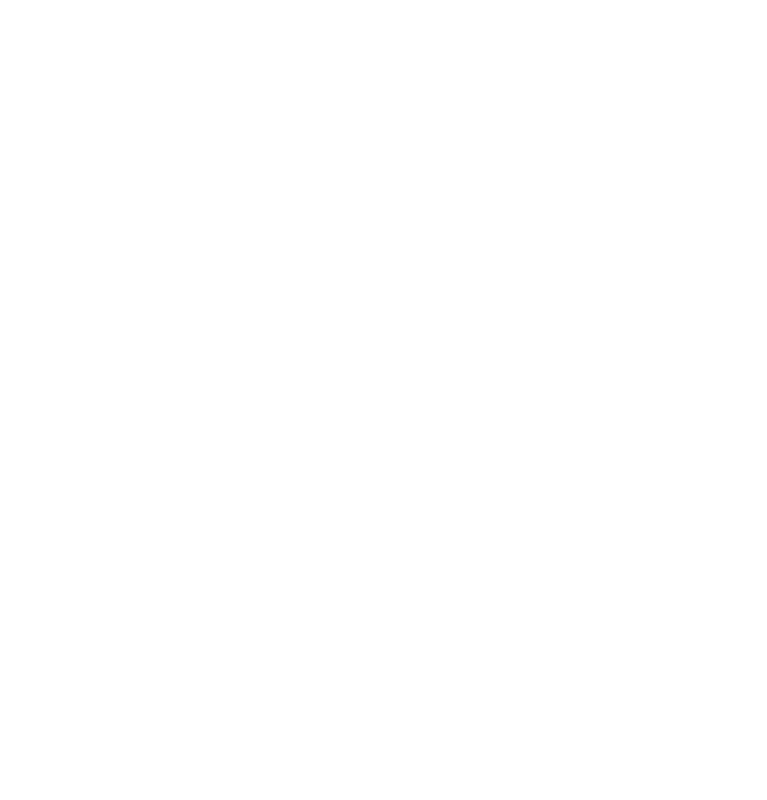
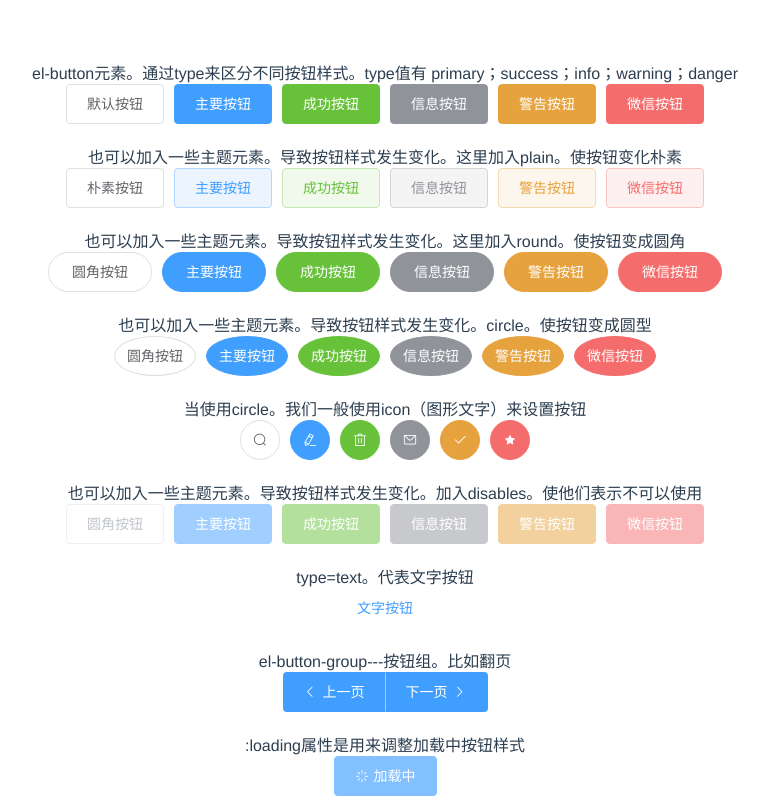
Before and after one commit to HaveyYe/VueElementUI, a Vue app: page /#/button in a window 1280 px wide. Shown: the whole page, without its empty margins (255-1022 px from the left). Built offline with nearby package versions, Linux system fonts and the light colour scheme.

Commit message:
2019-01-05：学习Button和Link文字链接。

```diff
--- a/src/components/HelloWorld.vue
+++ b/src/components/HelloWorld.vue
@@ -1,9 +1,12 @@
 <template>
   <div class="hello">
     <el-row :gutter="20">
-      <el-col :span="10" class="bg-purple-light"><router-link to="/layout">学习Layout布局</router-link></el-col>
-      <el-col :span="10" class="bg-purple"><router-link to="/container">学习Container布局容器</router-link></el-col>
+      <el-col :span="6" class="bg-purple-light"><router-link to="/layout">学习Layout布局</router-link></el-col>
+      <el-col :span="6" class="bg-purple"><router-link to="/container">学习Container布局容器</router-link></el-col>
+      <el-col :span="6" class="bg-purple-light"><router-link to="/button">学习Button</router-link></el-col>
+      <el-col :span="6" class="bg-purple-dark"><router-link to="/link">学习Link</router-link></el-col>
     </el-row>
+
   </div>
 </template>
 
--- /dev/null
+++ b/src/components/assembly/Button.vue
@@ -0,0 +1,90 @@
+<template>
+  <div id="Button">
+    <el-row>
+      <el-col :span="24"><span>el-button元素。通过type来区分不同按钮样式。type值有
+    primary；success；info；warning；danger</span></el-col>
+      <el-button>默认按钮</el-button>
+      <el-button type="primary">主要按钮</el-button>
+      <el-button type="success">成功按钮</el-button>
+      <el-button type="info">信息按钮</el-button>
+      <el-button type="warning">警告按钮</el-button>
+      <el-button type="danger">微信按钮</el-button>
+    </el-row>
+
+    <el-row>
+      <el-col :span="24"><span>也可以加入一些主题元素。导致按钮样式发生变化。这里加入plain。使按钮变化朴素</span></el-col>
+      <el-button plain>朴素按钮</el-button>
+      <el-button type="primary" plain>主要按钮</el-button>
+      <el-button type="success" plain>成功按钮</el-button>
+      <el-button type="info" plain>信息按钮</el-button>
+      <el-button type="warning" plain>警告按钮</el-button>
+      <el-button type="danger" plain>微信按钮</el-button>
+    </el-row>
+
+    <el-row>
+      <el-col :span="24"><span>也可以加入一些主题元素。导致按钮样式发生变化。这里加入round。使按钮变成圆角</span></el-col>
+      <el-button round>圆角按钮</el-button>
+      <el-button type="primary" round>主要按钮</el-button>
+      <el-button type="success" round>成功按钮</el-button>
+      <el-button type="info" round>信息按钮</el-button>
+      <el-button type="warning" round>警告按钮</el-button>
+      <el-button type="danger" round>微信按钮</el-button>
+    </el-row>
+
+    <el-row>
+      <el-col :span="24"><span>也可以加入一些主题元素。导致按钮样式发生变化。circle。使按钮变成圆型</span></el-col>
+      <el-button circle>圆角按钮</el-button>
+      <el-button type="primary" circle>主要按钮</el-button>
+      <el-button type="success" circle>成功按钮</el-button>
+      <el-button type="info" circle>信息按钮</el-button>
+      <el-button type="warning" circle>警告按钮</el-button>
+      <el-button type="danger" circle>微信按钮</el-button>
+    </el-row>
+
+    <el-row>
+      <el-col :span="24"><span>当使用circle。我们一般使用icon（图形文字）来设置按钮</span></el-col>
+      <el-button circle icon="el-icon-search"></el-button>
+      <el-button type="primary" circle icon="el-icon-edit"></el-button>
+      <el-button type="success" circle icon="el-icon-delete"></el-button>
+      <el-button type="info" circle icon="el-icon-message"></el-button>
+      <el-button type="warning" circle icon="el-icon-check"></el-button>
+      <el-button type="danger" circle icon="el-icon-star-on"></el-button>
+    </el-row>
+    <el-row>
+      <el-col :span="24"><span>也可以加入一些主题元素。导致按钮样式发生变化。加入disables。使他们表示不可以使用</span></el-col>
+      <el-button disabled>圆角按钮</el-button>
+      <el-button type="primary" disabled>主要按钮</el-button>
+      <el-button type="success" disabled>成功按钮</el-button>
+      <el-button type="info" disabled>信息按钮</el-button>
+      <el-button type="warning" disabled>警告按钮</el-button>
+      <el-button type="danger" disabled>微信按钮</el-button>
+    </el-row>
+
+    <el-row>
+      <el-col :span="24"><span>type=text。代表文字按钮</span></el-col>
+      <el-button type="text">文字按钮</el-button>
+    </el-row>
+    <el-row>
+      <el-col :span="24"><span>el-button-group---按钮组。比如翻页</span></el-col>
+      <el-button-group>
+        <el-button type="primary" icon="el-icon-arrow-left">上一页</el-button>
+        <el-button type="primary">下一页<i class="el-icon-arrow-right el-icon--right"></i> </el-button>
+      </el-button-group>
+    </el-row>
+
+    <el-row>
+      <el-col :span="24"><span>:loading属性是用来调整加载中按钮样式</span></el-col>
+        <el-button type="primary" :loading="true">加载中</el-button>
+    </el-row>
+  </div>
+</template>
+
+<script>
+  export default {
+    name: 'Button'
+  }
+</script>
+
+<style scoped>
+
+</style>
--- /dev/null
+++ b/src/components/assembly/Link.vue
@@ -0,0 +1,38 @@
+<template>
+    <div>
+      <el-row>
+        <el-col :span="24">链接和按钮都可以用type来修改样式</el-col>
+        <el-link href="https://www.baidu.com" target="_blank">默认链接（href写路径）</el-link>
+        <el-link type="primary">主要链接</el-link>
+        <el-link type="success">成功链接</el-link>
+        <el-link type="warning">警告链接</el-link>
+        <el-link type="danger">危险链接</el-link>
+        <el-link type="info">信息链接</el-link>
+      </el-row>
+      <el-row>
+        <el-col :span="24">链接和按钮都可以用disabled来使他们不可以用</el-col>
+        <el-link href="www.baidu.com" target="_blank" disabled>默认链接（href写路径）</el-link>
+        <el-link type="primary" disabled>主要链接</el-link>
+        <el-link type="success" disabled>成功链接</el-link>
+        <el-link type="warning" disabled>警告链接</el-link>
+        <el-link type="danger" disabled> 危险链接</el-link>
+        <el-link type="info" disabled>信息链接</el-link>
+      </el-row>
+      <el-row>
+        <el-col :span="24">用underline来区分有无下划线</el-col>
+        <el-link :underline="false">无下划线</el-link>
+        <el-link :underline="true">有下划线</el-link>
+
+      </el-row>
+    </div>
+</template>
+
+<script>
+  export default {
+    name: 'Link'
+  }
+</script>
+
+<style scoped>
+
+</style>
--- a/src/router/index.js
+++ b/src/router/index.js
@@ -3,6 +3,8 @@
 import HelloWorld from '@/components/HelloWorld'
 import Layout from '@/components/assembly/Layout'
 import Container from '@/components/assembly/Container'
+import Button from '@/components/assembly/Button'
+import Link from '@/components/assembly/Link'
 Vue.use(Router)
 
 export default new Router({
@@ -21,6 +23,16 @@
       path: '/container',
       name: 'Container',
       component: Container
+    },
+    {
+      path: '/button',
+      name: 'Button',
+      component: Button
+    },
+    {
+      path: '/link',
+      name: 'Link',
+      component: Link
     }
   ]
 })
```
Also changed, not shown: 1 other file (tests, documents, lock files or other folders).
